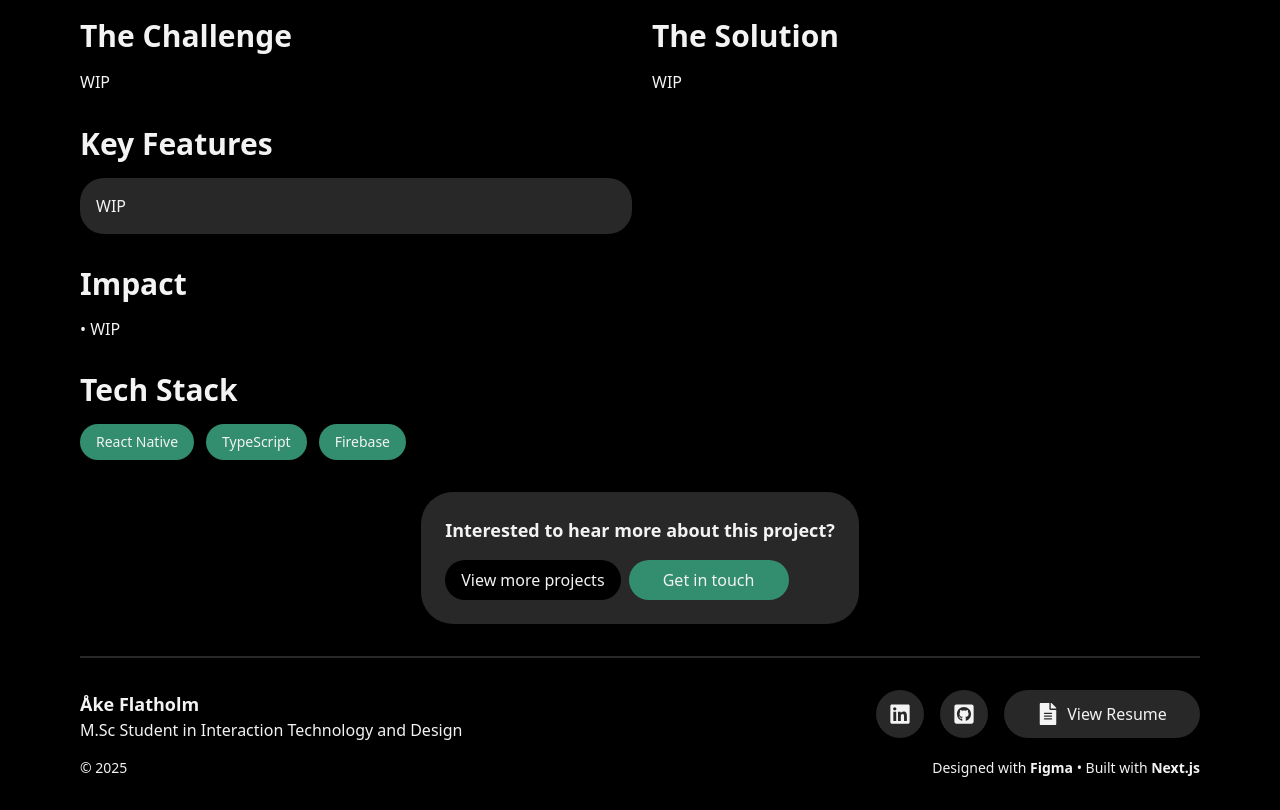
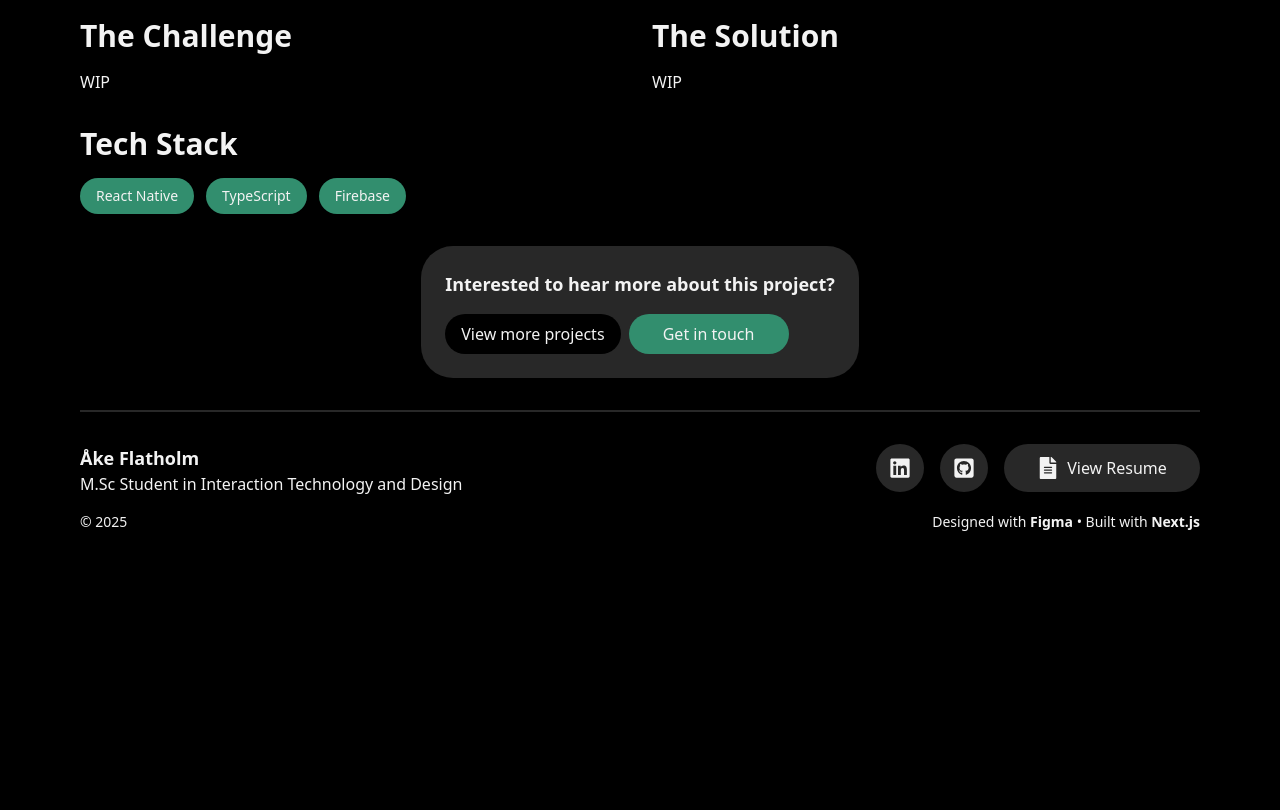
Before and after one commit to CodingQuercus/portfolio, a Next.js app: page /projects/aware in a window 1280 px wide. Shown: the part 1180-1990 px from the top of the page. After the commit the page ends 1744 px from the top, so only its background shows below. Built offline with nearby package versions, Linux system fonts and the light colour scheme.

Commit message:
removed properties

```diff
--- a/app/projects/[slug]/page.tsx
+++ b/app/projects/[slug]/page.tsx
@@ -22,8 +22,6 @@ type ProjectData = {
     overview: string;
     challenge: string;
     solution: string;
-    features: string[];
-    impact: string[];
     tech: string[];
     color: string,
 };
@@ -43,12 +41,6 @@ const projects: Record<string, ProjectData> = {
             "WIP",
         solution:
             "WIP",
-        features: [
-            "WIP",
-        ],
-        impact: [
-            "WIP"
-        ],
         tech: ["React Native", "TypeScript", "Firebase"],
         color: "#328e6e",
     },
@@ -66,12 +58,6 @@ const projects: Record<string, ProjectData> = {
             "WIP",
         solution:
             "WIP",
-        features: [
-            "WIP",
-        ],
-        impact: [
-            "WIP"
-        ],
         tech: ["React Native", "TypeScript", "Node.js"],
         color: "#E96FA6"
     },
@@ -89,12 +75,6 @@ const projects: Record<string, ProjectData> = {
             "WIP",
         solution:
             "WIP",
-        features: [
-            "WIP",
-        ],
-        impact: [
-            "WIP"
-        ],
         tech: ["React Native", "JavaScript", "Phaser", ".NET", "SQL"],
         color: "#0050A1"
     },
@@ -112,12 +92,6 @@ const projects: Record<string, ProjectData> = {
             "WIP",
         solution:
             "WIP",
-        features: [
-            "WIP",
-        ],
-        impact: [
-            "WIP"
-        ],
         tech: ["Figma"],
         color: "#00A3FF"
     },
@@ -209,24 +183,6 @@ export default async function ProjectDetail({ params }: { params: { slug: string
                     </Section>
                 </div>
 
-                <Section title="Key Features">
-                    <ul className="grid grid-cols-1 sm:grid-cols-2 gap-4">
-                        {data.features.map((f, i) => (
-                            <li key={i} className="bg-[#282828] p-4 rounded-3xl">
-                                {f}
-                            </li>
-                        ))}
-                    </ul>
-                </Section>
-
-                <Section title="Impact">
-                    <ul className="flex flex-col gap-2">
-                        {data.impact.map((x, i) => (
-                            <li key={i} className="leading-snug">• {x}</li>
-                        ))}
-                    </ul>
-                </Section>
-
                 <Section title="Tech Stack">
                     <div className="flex gap-3 flex-wrap">
                         {data.tech.map((t, i) => (
```
